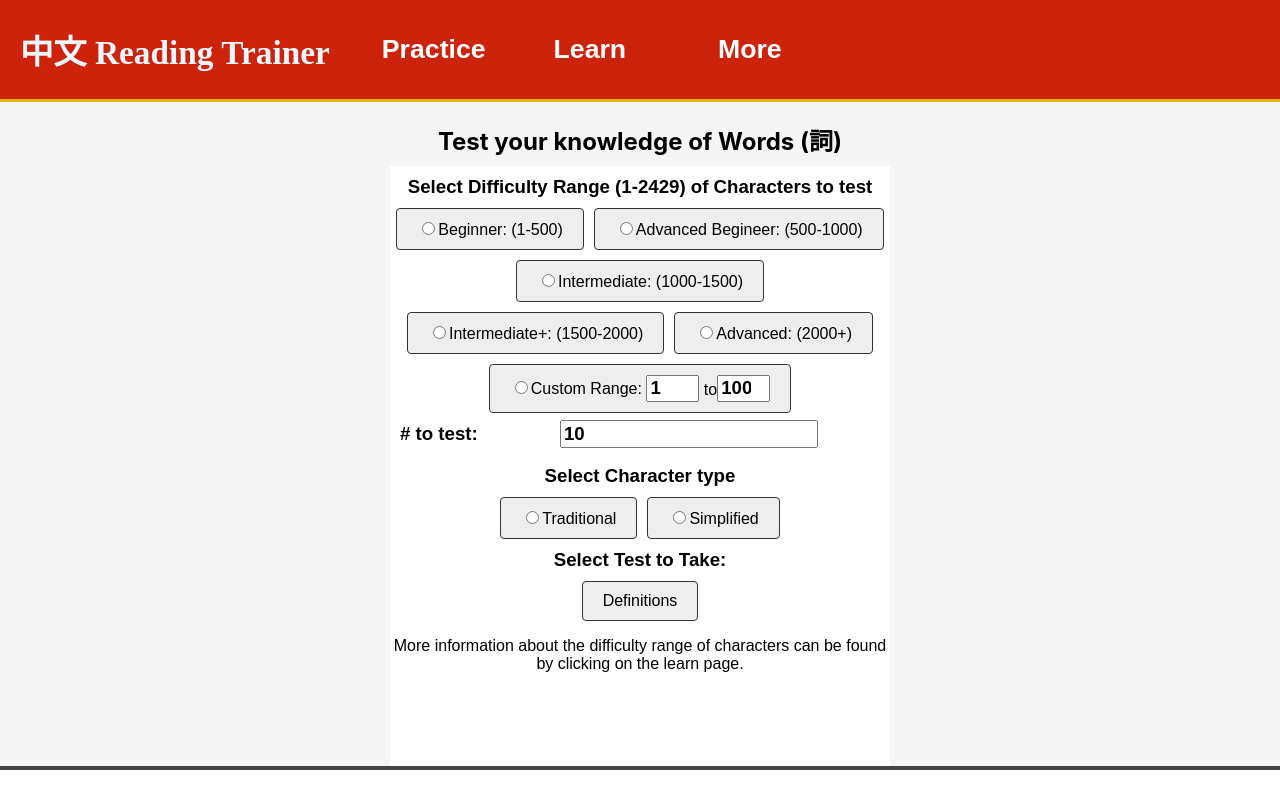
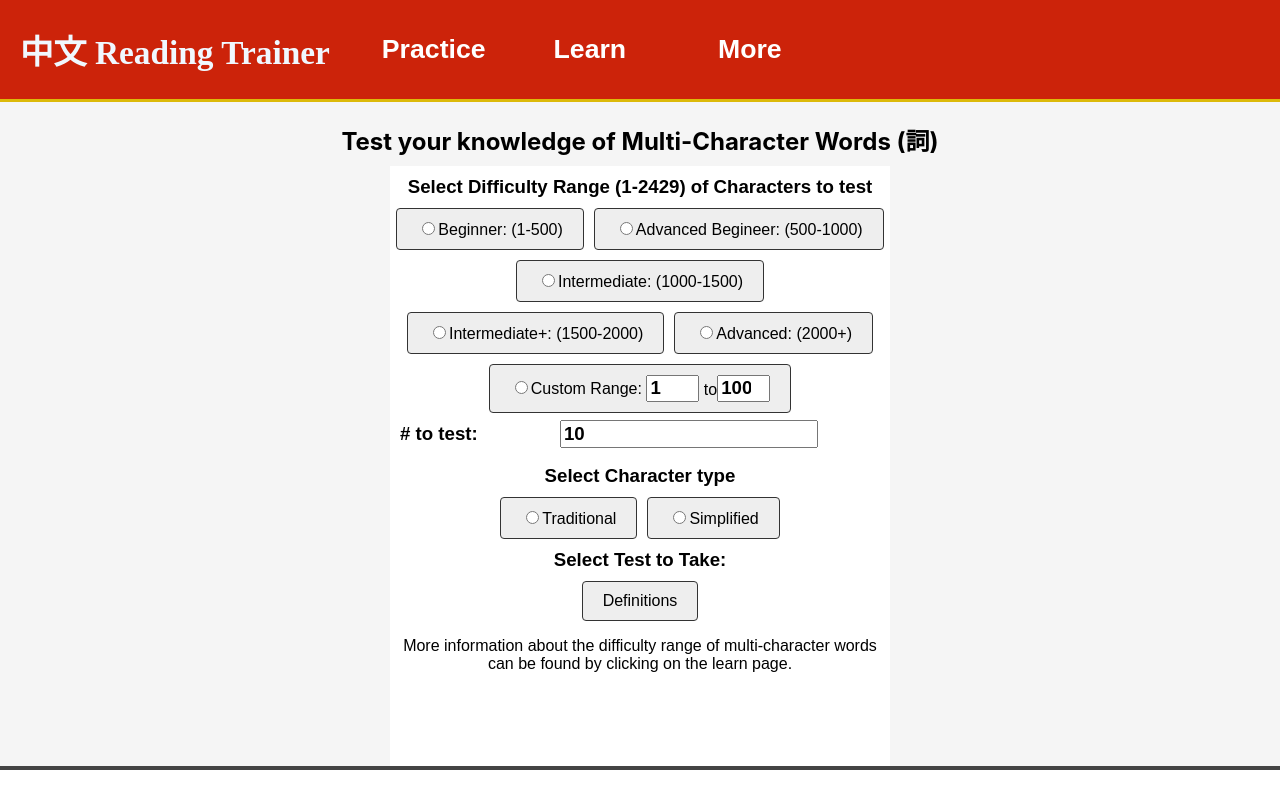
Before and after one commit to maxjing97/mandarin_chinese_characters_test, a React (Create React App) app: page /words in a window 1280 px wide. Built offline with nearby package versions, Linux system fonts and the light colour scheme; the HTML template or start-up script is replaced by a standard one.

Commit message:
improved descriptions of words vs characters

```diff
--- a/src/pages/mainwords.js
+++ b/src/pages/mainwords.js
@@ -68,7 +68,7 @@ export default function Words() {
 
     return (
         <div className="page">
-            <h1 className="title">Test your knowledge of Words (詞)</h1>
+            <h1 className="title">Test your knowledge of Multi-Character Words (詞)</h1>
             <div className="container">
                 <h2 className="selectCat">Select Difficulty Range (1-{maxCat}) of Characters to test</h2>
                 <div className="rangebuttonContainer">
@@ -128,7 +128,7 @@ export default function Words() {
                     <button onClick={() => handleSubmit("def") } className="selectbutton">Definitions</button>
                 </div>
                 <p id="error">{error}</p>
-                <p>More information about the difficulty range of characters can be found by clicking on the learn page.</p>
+                <p>More information about the difficulty range of multi-character words can be found by clicking on the learn page.</p>
             </div>
         </div>
     );
```
